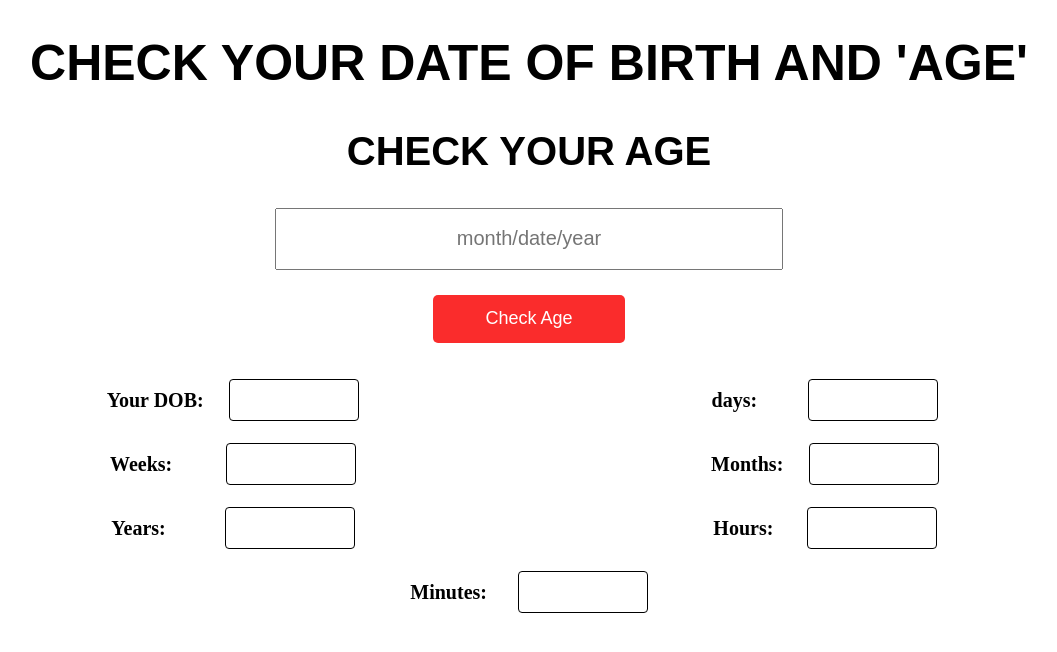
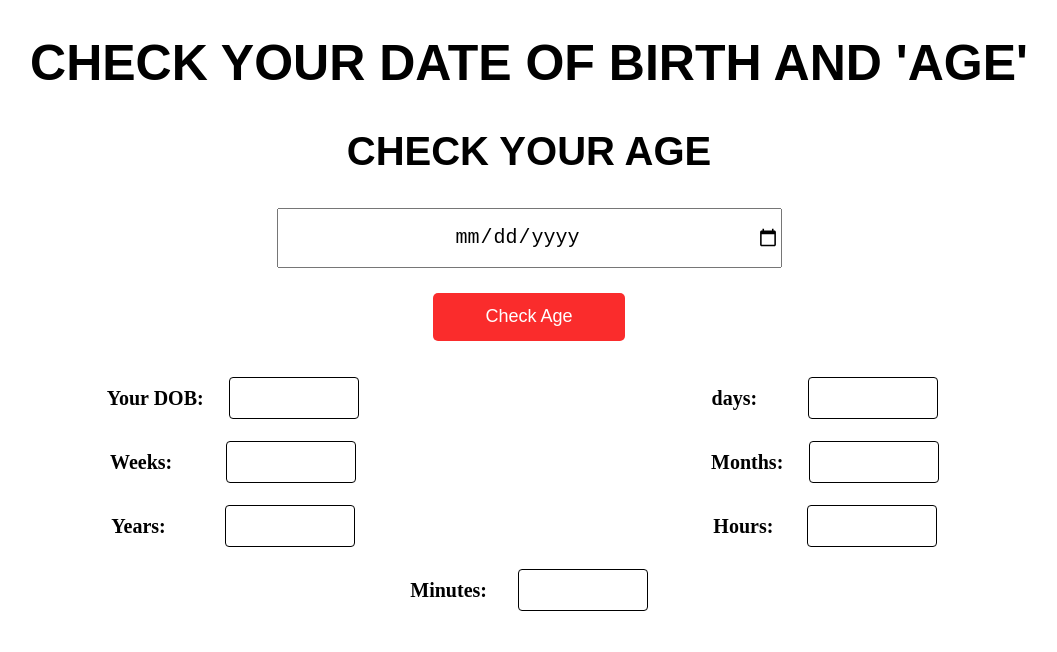
Before and after one commit to rafay45/age-calculator, a plain HTML site: page index.html in a window 1280 px wide. Shown: the whole page, without its empty margins (111-1168 px from the left). Drawn offline with Linux system fonts and the light colour scheme.

Commit message:
CHANGE THE INPUT TYPE

```diff
--- a/index.html
+++ b/index.html
@@ -14,7 +14,7 @@
   <div class="allCards">
     <div class="cards">
       <h2>CHECK YOUR AGE</h2>
-      <input type="value" name="dateOfBirth" id="userInp" placeholder="month/date/year"> <br>
+      <input type="date" name="dateOfBirth" id="userInp" placeholder="month/date/year"> <br>
       <button onclick="dateOfBirth()">Check Age</button>
       <div class="result">
         <div class="area">
```
